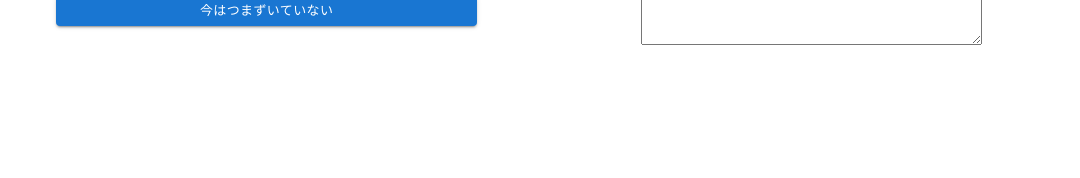
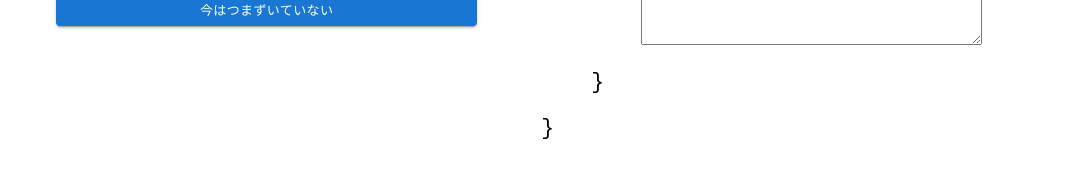
Before and after one commit to KHashimoto3/FormCoder_FRONT, a React (Vite) app: page /form in a window 1280 px wide. Shown: the part 376-554 px from the top of the page, without its empty margins (0-1080 px from the left). Built offline with nearby package versions, Linux system fonts and the light colour scheme.

Commit message:
forに終わりの}をつけるようにした。

```diff
--- a/src/components/features/form/formComponents/For.tsx
+++ b/src/components/features/form/formComponents/For.tsx
@@ -42,6 +42,7 @@ export const For = (props: Props) => {
             inputData={childrenPart.inputData}
           />
         </div>
+        <pre style={preStyle}>{"}"}</pre>
       </>
     );
   }
```
